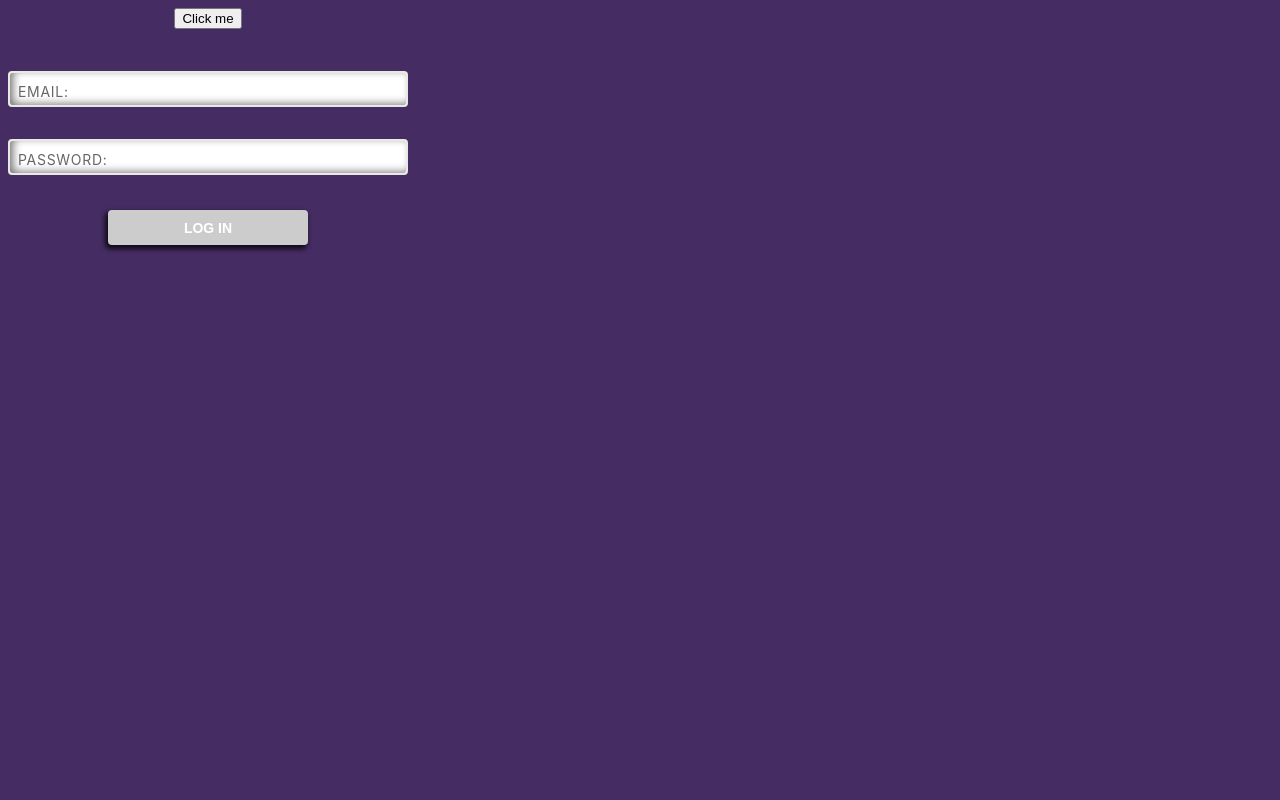
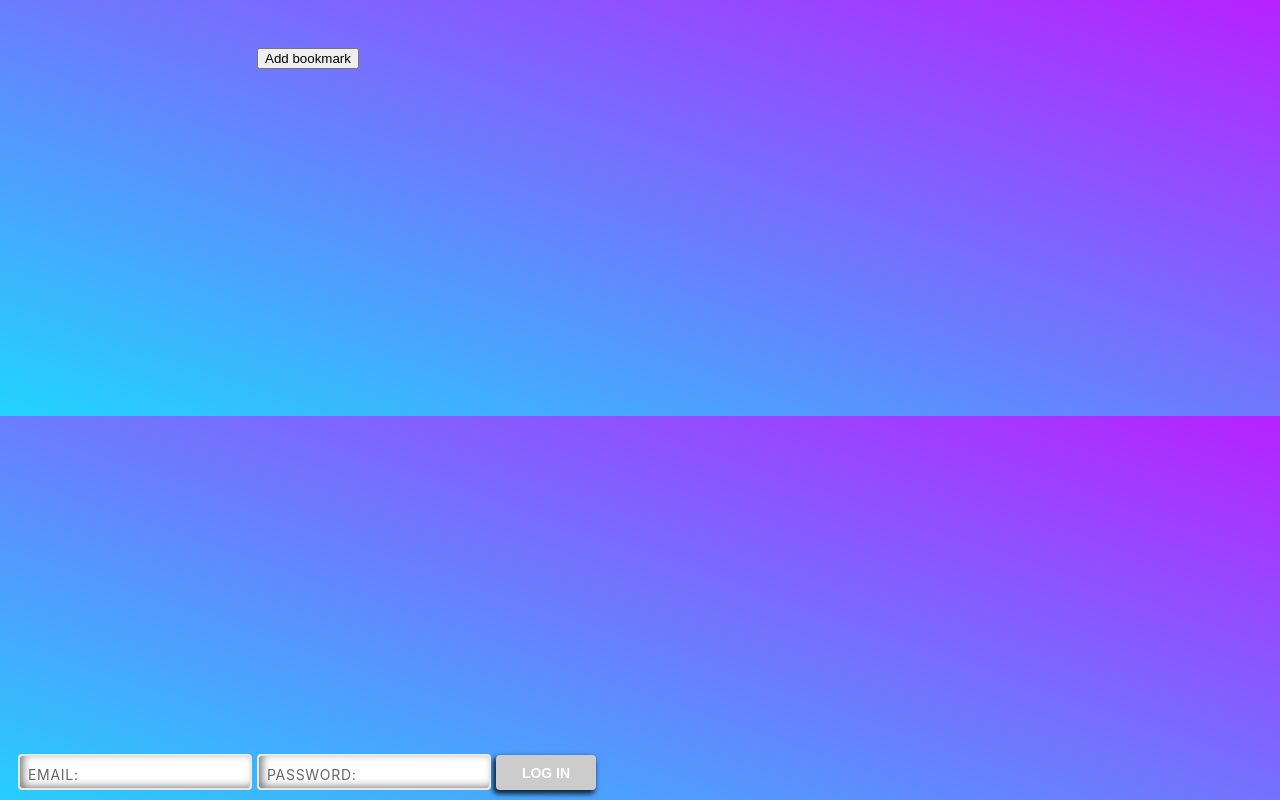
Before and after one commit to oldstud/extension_bookmarks_react, a React (Create React App) app: page / in a window 1280 px wide. Built offline with nearby package versions, Linux system fonts and the light colour scheme.

Commit message:
change ext

```diff
--- a/src/App.css
+++ b/src/App.css
@@ -1,6 +1,8 @@
 body {
-  width: 400px;
-  background-color: #452c63;
+  width: 600px;
+  height: 400px;
+  background-color: #21D4FD;
+  background-image: linear-gradient(19deg, #21D4FD 0%, #B721FF 100%);
   font-family: -apple-system, BlinkMacSystemFont, 'Segoe UI', 'Roboto', 'Oxygen',
     'Ubuntu', 'Cantarell', 'Fira Sans', 'Droid Sans', 'Helvetica Neue',
     sans-serif;
@@ -38,6 +40,12 @@ body {
   color: #61dafb;
 }
 
+footer{
+  position: fixed;
+  bottom: 0;
+  padding: 10px;
+}
+
 @keyframes App-logo-spin {
   from {
     transform: rotate(0deg);
--- a/src/App.tsx
+++ b/src/App.tsx
@@ -7,11 +7,10 @@ import { LoginService } from "./services/login.helper.service";
 import { setInLocalStorage, getFromLocalStorage } from "./services/localstorage.helper.service";
 import { LOCALSTORAGE_KEYS } from "./constants/localstorage.constants";
 import { UserI } from "./interface/user.interface"
+import { addBookmarkService } from './services/bookmarks-actions.helper';
 
 function App() {
 
-  const [url, setUrl] = React.useState<string>('');
-  const [title, setTitle] = React.useState<string>('');
   const [userValue, setUser] = React.useState< UserI | null>(null);
 
   React.useEffect(() =>{
@@ -47,7 +46,7 @@ function App() {
     user && setUser(user);
   }
 
-  const handleTest = ():void => {
+  const addBookmarkToDB = async () => {
 
     chrome.tabs && chrome.tabs.query({
       active: true,
@@ -57,23 +56,32 @@ function App() {
       chrome.tabs.sendMessage(
         tabs[0].id || 0,
         { type: 'GET_DOM' } as DOMMessage,
-        (response: DOMMessageResponse) => {
-          setUrl(response.url);
-          setTitle(response.title)
+        async (response: DOMMessageResponse) => {
+          console.log('RESPONSE: ',response);
+
+          const sendObj =  {
+              title: response.title?response.title:'',
+              description: response.title?response.title:'',
+              image: "https://cdn.pixabay.com/photo/2021/06/11/16/24/city-6328941_960_720.jpg",
+              urlMarkbook: response.url?response.url:''
+             };
+
+          const addData = await addBookmarkService(sendObj);
+        console.log('AFTER request: ', addData.data.data)
         });
     });
 
-    if(!url && !title) return;
-    console.log('hello from App',url,'__',title)
   }
 
   return (
     <div className="App">
       <header className="App-header">
+        <button onClick={ addBookmarkToDB }>Add bookmark</button>
+      </header>
 
-        <button onClick={ handleTest }>Click me</button>
+      <footer>
         <LoginForm onAddContact={ handlerLogin }/>
-      </header>
+        </footer>
     </div>
   );
 }
--- a/src/Components/Auth/LoginForm/style.module.css
+++ b/src/Components/Auth/LoginForm/style.module.css
@@ -1,9 +1,8 @@
 
 .form {
-    width: 400px;
-    margin:20px auto;
     display:flex;
-    flex-direction: column;
+    gap:5px;
+    justify-content: flex-start;
 }
 
 .form label,
@@ -73,18 +72,16 @@
   position: relative;
   display: flex;
   flex-flow: column-reverse;
-  margin-bottom: 10px;
 }
 
 .controlWrapper_last {
     position: relative;
     display: flex;
     flex-flow: column-reverse;
-    margin-bottom: 35px;
 }
 
 .buttonSubmit{
-    width: 200px;
+    width: 100px;
     height: 35px;
     border-radius: 4px;
     display: flex;
@@ -97,7 +94,7 @@
     background: #fbc133;
     border: none;
     outline: none;
-    align-self: center;
+    align-self: flex-end;
     -webkit-box-shadow: -2px 3px 5px 1px rgba(0,0,0,0.78);
     box-shadow: -2px 3px 5px 1px rgba(0,0,0,0.78);
     transition: all 0.2s ease-in;
--- a/src/chromeServices/DOMEvaluator.ts
+++ b/src/chromeServices/DOMEvaluator.ts
@@ -5,15 +5,13 @@ const messagesFromReactAppListener = (
    sender: chrome.runtime.MessageSender,
    sendResponse: (response: DOMMessageResponse) => void) => {
 
-   console.log('hello from content.js ====> msg:  ', msg);
-
    const fullUrl = document.location.href;
    const title = document.title;
    const response: DOMMessageResponse = {
         url:fullUrl,
         title:title
    };
-
+   console.log('hello from content.js ====> msg:  ', response);
    sendResponse(response);
 }
 
--- /dev/null
+++ b/src/services/bookmarks-actions.helper.ts
@@ -0,0 +1,8 @@
+import * as HTTPService from './index'
+
+export async function addBookmarkService (bookmarkData:any) {
+    const response = await HTTPService.httpAddBookmark(bookmarkData)
+    const info = response;
+    console.log(info)
+    return info
+}
--- /dev/null
+++ b/src/services/bookmarks-actions.service.ts
@@ -0,0 +1,10 @@
+import axios from 'axios'
+import API_URLS from '../constants/api-urls.constants';
+
+export const httpAddBookmark = (data:any) => {
+    return axios.post(API_URLS.createMarksItem,  data);
+};
+
+export const httpRemoveBookmark = (url:any) => {
+    return axios.post(API_URLS.createMarksItem,  url);
+};
--- a/src/services/index.ts
+++ b/src/services/index.ts
@@ -6,3 +6,8 @@ export {
     httpLogin,
     httpLogOut,
 } from './auth-http.service';
+
+export{
+    httpAddBookmark,
+    httpRemoveBookmark,
+} from './bookmarks-actions.service'
```
